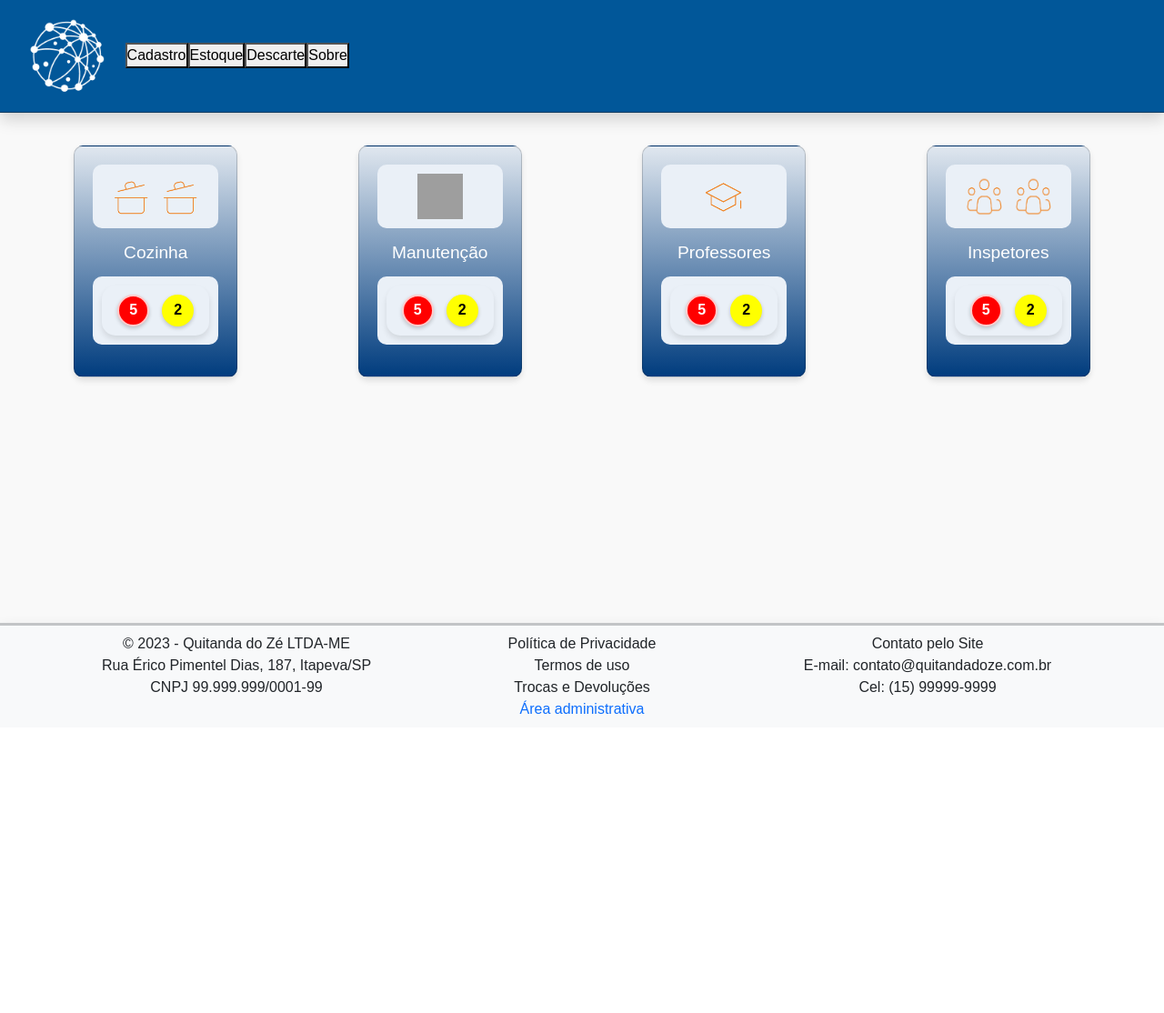
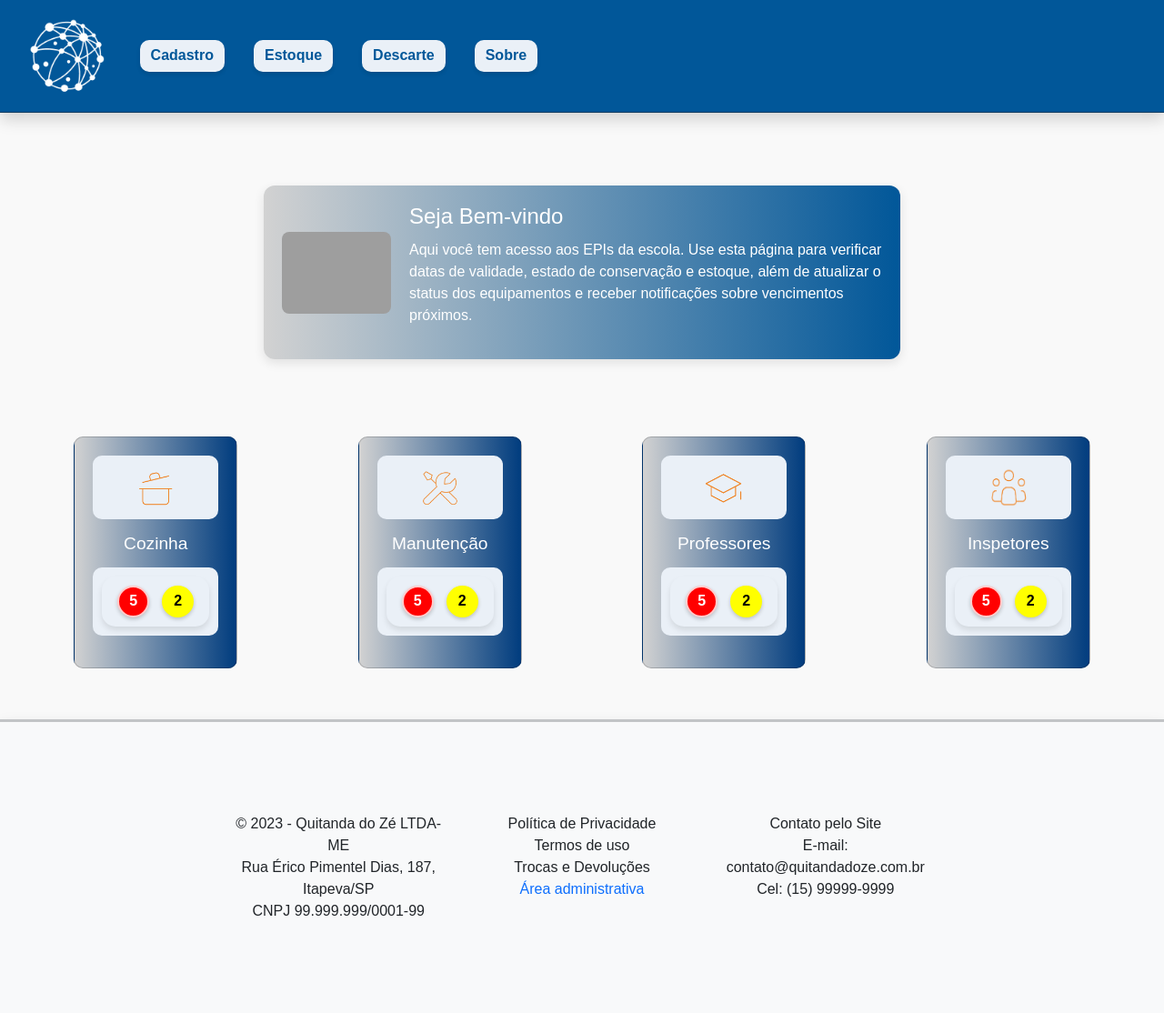
Before and after one commit to otavioDev07/Grupo7_EquipTrack, a Flask app: template home/templates/home.html in a window 1280 px wide. Shown: the whole page at 91% size. Before the commit the page ends 785 px from the top, so only its background shows below. Run offline with Flask 3, Linux system fonts and the light colour scheme; the template is opened without the code that fills it, so the values that code supplies are empty; grey boxes are pictures that could not be loaded.

Commit message:
mensagem de bem vindo

```diff
--- a/home/templates/home.html
+++ b/home/templates/home.html
@@ -34,12 +34,12 @@
 }
 
 .card {
-    background: linear-gradient(to bottom, #e0e7ef, #003c7e);
+    background: linear-gradient(to right, #D2D2D2, #003c7e);
     border-radius: 10px;
     width: 180px; /* Aumenta a largura dos cartões */
     text-align: center;
     padding: 20px;
-    box-shadow: 0 4px 6px rgba(0, 0, 0, 0.1);
+
     margin-bottom: 20px; /* Espaçamento inferior entre as linhas */
     white-space: nowrap; /* Impede a quebra de palavras */
 }
@@ -94,6 +94,70 @@
     background-color: yellow;
     color: black;
 }
+    .btn-padrao {
+        background-color: #EAF0F7;
+        border-radius: 10px;
+        border-width: 0;
+        box-shadow: rgba(25, 25, 25, 0.04) 0 0 1px 0, rgba(0, 0, 0, 0.1) 0 3px 4px 0;
+        color: #015799;
+        cursor: pointer;
+        display: inline-block;
+        font-family: Arial, sans-serif;
+        height: 35px;
+        padding: 0 12px;
+        transition: all 200ms;
+        justify-content: space-between;
+        margin: 1em;
+        font-size: 16px;
+        font-weight: bold;
+    }
+
+    .btn-padrao:hover {
+        background-color: #d0e4f5;
+        transform: scale(1.05);
+    }
+
+    .container {
+    display: flex;
+    justify-content: center;
+    align-items: center;
+    height: 40vh;
+}
+
+.welcome-box {
+    background: linear-gradient(to right, #D2D2D2, #015799);
+    border-radius: 12px;
+    display: flex;
+    align-items: center;
+    padding: 20px;
+    box-shadow: 0px 4px 12px rgba(0, 0, 0, 0.1);
+    max-width: 700px;
+    width: 100%;
+}
+
+.illustration {
+    margin-right: 20px;
+}
+
+.image {
+    width: 120px;
+    height: auto;
+    border-radius: 8px;
+}
+
+.text-content {
+    color: white;
+}
+
+.text-content h1 {
+    font-size: 24px;
+    margin-bottom: 10px;
+}
+
+.text-content p {
+    font-size: 16px;
+    line-height: 1.5;
+}
 
 </style>
 
@@ -128,10 +192,20 @@
     </header>
 
     <main class="flex-fill py-3">
+        <div class="container">
+            <div class="welcome-box">
+                <div class="illustration">
+                    <img src="path-to-your-image" alt="Ilustração" class="image">
+                </div>
+                <div class="text-content">
+                    <h1>Seja Bem-vindo</h1>
+                    <p>Aqui você tem acesso aos EPIs da escola. Use esta página para verificar datas de validade, estado de conservação e estoque, além de atualizar o status dos equipamentos e receber notificações sobre vencimentos próximos.</p>
+                </div>
+            </div>
+        </div>
         <div class="card-container">
             <div class="card">
                 <div class="icon">
-                    <img src="/static/images/cozinha.png" alt="Cozinha">
                     <img src="/static/images/cozinha.png" alt="Cozinha">
                 </div>
                 <h3>Cozinha</h3>
@@ -146,7 +220,7 @@
 
             <div class="card">
                 <div class="icon">
-                    <img src="/static/images/manutencao.png" alt="Manutenção">
+                    <img src="/static/images/manutenção.png" alt="Manutenção">
                 </div>
                 <h3>Manutenção</h3>
                 <div class="icon">
@@ -174,7 +248,6 @@
 
             <div class="card">
                 <div class="icon">
-                    <img src="/static/images/inspetores.png" alt="Inspetores">
                     <img src="/static/images/inspetores.png" alt="Inspetores">
                 </div>
                 <h3>Inspetores</h3>
```
Also changed, not shown: static/images/bemvindos.png (added).
